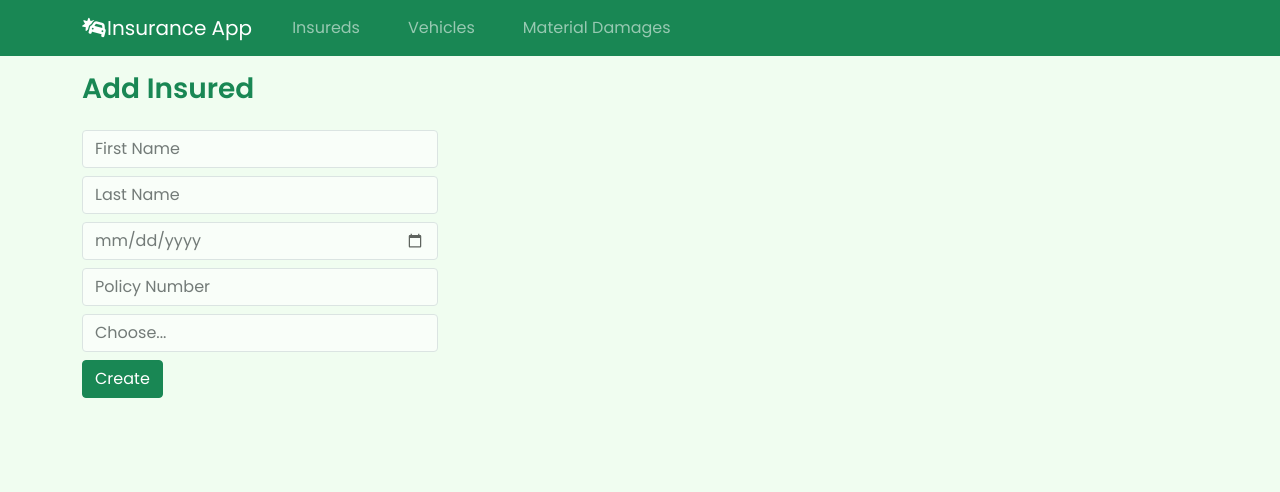
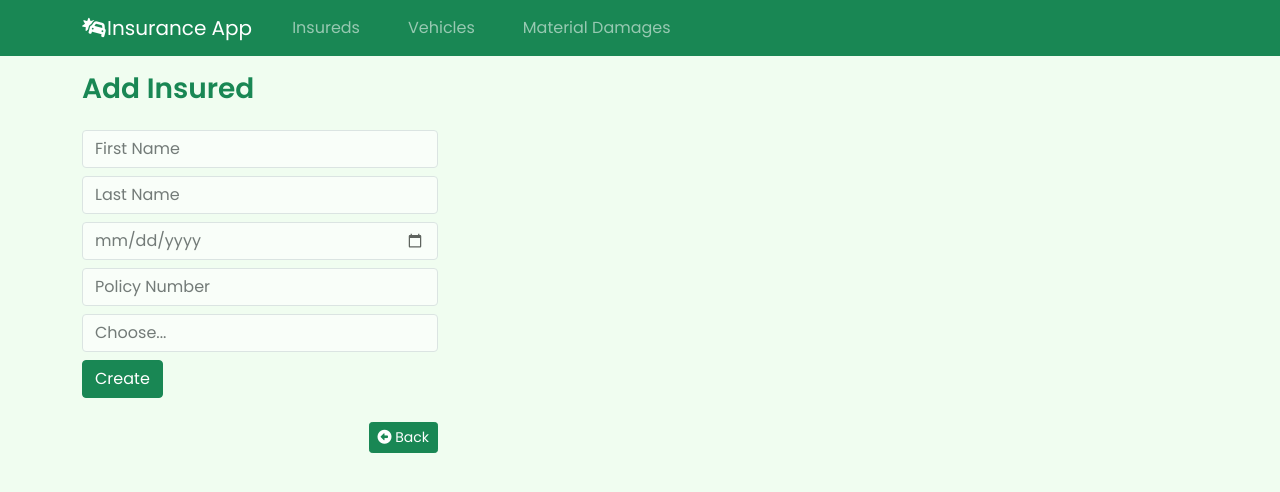
Before and after one commit to JeremicMarija/front-insurance, a Vue app: page /insureds/add in a window 1280 px wide. Shown: the top 492 px of the page. Built offline with nearby package versions, Linux system fonts and the light colour scheme.

Commit message:
add btn back

```diff
--- a/src/styles.css
+++ b/src/styles.css
@@ -4,3 +4,6 @@ body{
  font-family: 'Poppins', sans-serif;
  background-color: #f0fdf0;
 }
+.back-btn{
+ text-align: end;
+}
--- a/src/views/AddInsured.vue
+++ b/src/views/AddInsured.vue
@@ -34,6 +34,11 @@
       <input type="submit" class="btn btn-success" value="Create">
      </div>
     </form>
+   </div>
+  </div>
+  <div class="row mt-3">
+   <div class="col-md-4 back-btn">
+    <router-link to="/insureds" class="btn btn-success btn-sm"><i class="fa fa-arrow-alt-circle-left"></i> Back</router-link>
    </div>
   </div>
  </div>
--- a/src/views/AddMaterialDamage.vue
+++ b/src/views/AddMaterialDamage.vue
@@ -37,6 +37,11 @@
       <input type="submit" class="btn btn-success" value="Create">
      </div>
    </form>
+  </div>
+ </div>
+ <div class="row mt-3">
+  <div class="col-md-4 back-btn">
+    <router-link to="/materialDamages" class="btn btn-success btn-sm"><i class="fa fa-arrow-alt-circle-left"></i> Back</router-link>
   </div>
  </div>
 </div>
--- a/src/views/AddVehicle.vue
+++ b/src/views/AddVehicle.vue
@@ -30,6 +30,11 @@
       <input type="submit" class="btn btn-success" value="Create">
      </div>
     </form>
+   </div>
+  </div>
+  <div class="row mt-3">
+   <div class="col-md-4 back-btn">
+    <router-link to="/vehicles" class="btn btn-success btn-sm"><i class="fa fa-arrow-alt-circle-left"></i> Back</router-link>
    </div>
   </div>
  </div>
--- a/src/views/EditInsured.vue
+++ b/src/views/EditInsured.vue
@@ -59,6 +59,11 @@
     </form>
    </div>
   </div>
+  <div class="row mt-3">
+    <div class="col-md-4 back-btn">
+      <router-link to="/insureds" class="btn btn-success btn-sm"><i class="fa fa-arrow-alt-circle-left"></i> Back</router-link>
+    </div>
+   </div>
  </div>
 </template>
 
--- a/src/views/EditMaterialDamage.vue
+++ b/src/views/EditMaterialDamage.vue
@@ -54,7 +54,12 @@
      </form>
     </div>
    </div>
-  </div>
+   <div class="row mt-3">
+    <div class="col-md-4 back-btn">
+     <router-link to="/materialDamages" class="btn btn-success btn-sm"><i class="fa fa-arrow-alt-circle-left"></i> Back</router-link>
+    </div>
+   </div>
+ </div>
 
 
 <pre>{{materialDamage}}</pre>
--- a/src/views/EditVehicle.vue
+++ b/src/views/EditVehicle.vue
@@ -55,6 +55,11 @@
        <input type="submit" class="btn btn-success" value="Update">
       </div>
      </form>
+    </div>
+   </div>
+   <div class="row mt-3">
+    <div class="col-md-4 back-btn">
+      <router-link to="/vehicles" class="btn btn-success btn-sm"><i class="fa fa-arrow-alt-circle-left"></i> Back</router-link>
     </div>
    </div>
   </div>
--- a/src/views/Insured.vue
+++ b/src/views/Insured.vue
@@ -9,11 +9,11 @@
      <div class="col-md-6 mt-3">
       <div class="row">
        <div class="col">
-      <input type="text" class="form-control" placeholder="Search Name">
-     </div>
-     <div class="col">
-      <input type="submit" class="btn btn-outline-dark">
-     </div>
+        <input type="text" class="form-control" placeholder="Search Name">
+       </div>
+       <div class="col">
+        <input type="submit" class="btn btn-outline-dark">
+       </div>
       </div>
      </div>
     </div>
@@ -67,6 +67,7 @@
          <i class="fas fa-edit"></i>
         </router-link>
         <router-link :to="`/vehicles/insured/${insured.id}`"  class="btn btn-success btn-sm mx-2">View vehicles</router-link>
+        <router-link :to="`/vehicles/add`" class="btn btn-success btn-sm">Add Vehicle</router-link>
        </td>
       </tr>
      </tbody>
--- a/src/views/ShowVehiclesOfInsured.vue
+++ b/src/views/ShowVehiclesOfInsured.vue
@@ -42,13 +42,19 @@
        <td>{{vehicle.registrationNumber}}</td>
        <td>{{vehicle.insured.name + ' ' + vehicle.insured.surname}}</td>
        <td>
-        <button class="btn btn-success btn-sm">Add Material Damage</button>
+        <router-link :to="`/materialDamages/add`" class="btn btn-success btn-sm">Add Material Damage</router-link>
        </td>
       </tr>
      </tbody>
     </table>
    </div>
   </div>
+  <div class="row mt-3">
+   <div class="col back-btn">
+    <router-link to="/insureds" class="btn btn-success btn-sm"><i class="fa fa-arrow-alt-circle-left"></i> Back</router-link>
+   </div>
+  </div>
+
  </div>
 
  <!-- <pre>{{insuredId}}</pre>
--- a/src/views/Vehicle.vue
+++ b/src/views/Vehicle.vue
@@ -61,6 +61,7 @@
        <td>{{vehicle.insured.name + ' ' + vehicle.insured.surname}}</td>
        <td>
         <router-link :to="`/vehicles/edit/${vehicle.id}`" class="btn btn-success btn-sm"><i class="fas fa-edit"></i></router-link>
+        <router-link :to="`/materialDamages/add`" class="btn btn-success btn-sm mx-2">Add Material Damage</router-link>
         </td>
       </tr>
      </tbody>
```
